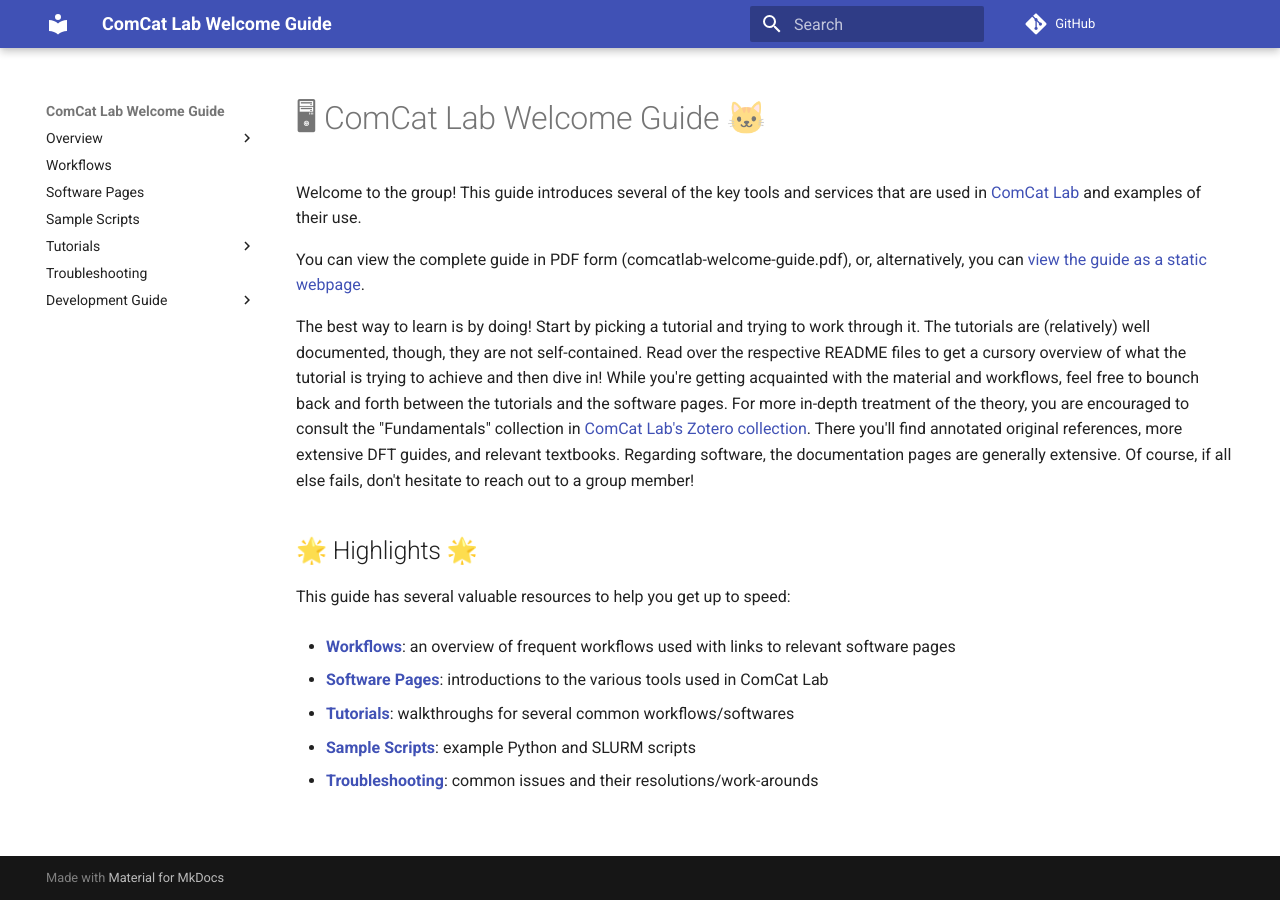
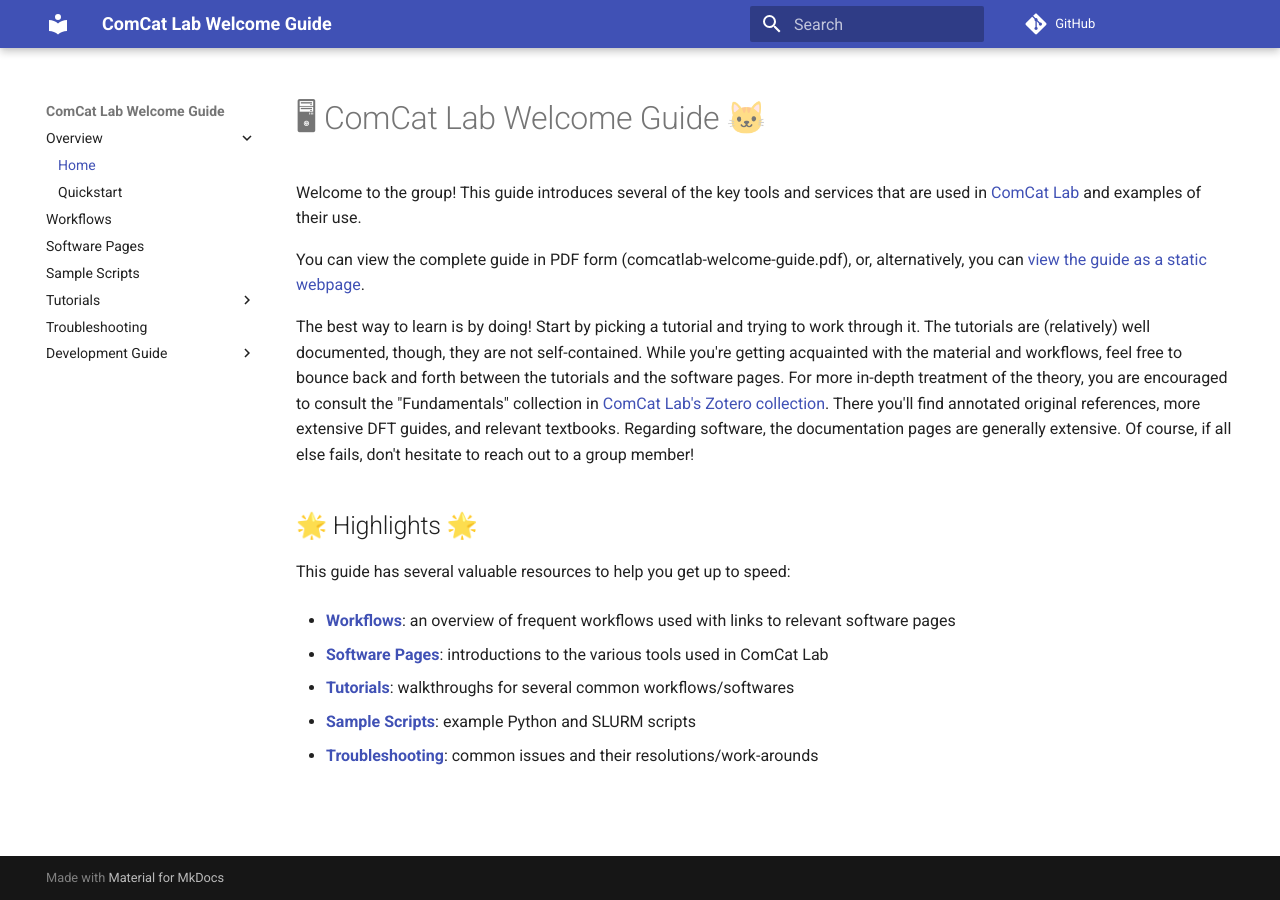
Before and after one commit to ComCatLab/welcome-guide, an MkDocs documentation site: the page built from docs/sources/index.md, in a window 1280 px wide. Built offline with MkDocs 1.6.1 and Material for MkDocs 9.7.7, drawn with Linux system fonts in a browser that asks for light colours; comment, search, counter and statistics services are not loaded.

Commit message:
Rename index
Signed-off-by: Ugochukwu Nwosu <ugn@sfu.ca>

```diff
--- a/docs/sources/readme.md
+++ b/docs/sources/index.md
@@ -13,15 +13,13 @@
 
 The best way to learn is by doing! Start by picking a tutorial and trying to work
 through it. The tutorials are (relatively) well documented, though, they are not
-self-contained. Read over the respective README files to get a cursory overview
-of what the tutorial is trying to achieve and then dive in! While you're getting
-acquainted with the material and workflows, feel free to bounch back and forth
-between the tutorials and the software pages. For more in-depth treatment of the
-theory, you are encouraged to consult the "Fundamentals" collection in
-[ComCat Lab's Zotero collection][zotero-collection]. There you'll find annotated
-original references, more extensive DFT guides, and relevant textbooks. Regarding software,
-the documentation pages are generally extensive. Of course, if all else fails, don't
-hesitate to reach out to a group member!
+self-contained. While you're getting acquainted with the material and workflows,
+feel free to bounce back and forth between the tutorials and the software pages.
+For more in-depth treatment of the theory, you are encouraged to consult the
+"Fundamentals" collection in [ComCat Lab's Zotero collection][zotero-collection].
+There you'll find annotated original references, more extensive DFT guides, and relevant
+textbooks. Regarding software, the documentation pages are generally extensive. Of course,
+if all else fails, don't hesitate to reach out to a group member!
 
 ## 🌟 Highlights 🌟
 
--- a/mkdocs.yml
+++ b/mkdocs.yml
@@ -5,7 +5,7 @@
 
 nav:
   - Overview:
-    - Home: README.md
+    - Home: index.md
     - Quickstart: quickstart.md
   - Workflows: workflows.md
   - 'software_pages.md'
```
